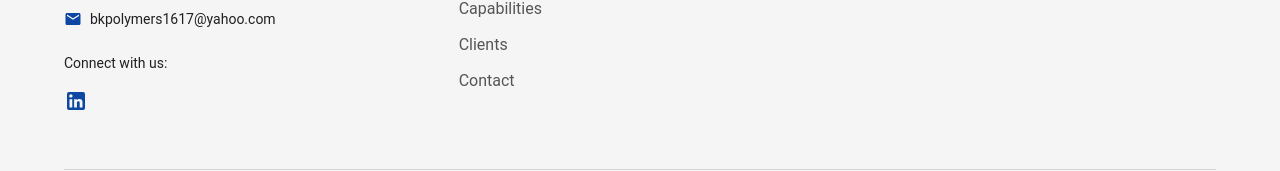
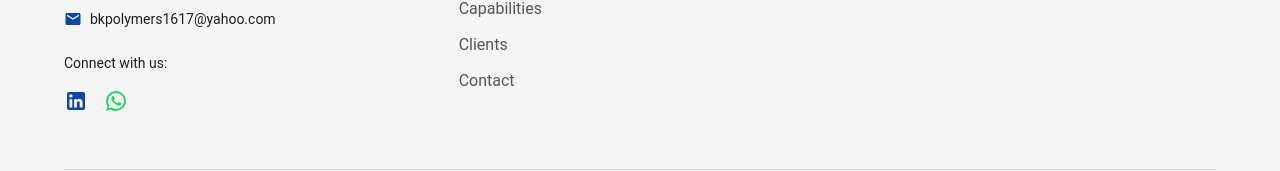
Before and after one commit to sanat75/bkpolymers, a React (Create React App) app: page / in a window 1280 px wide. Shown: the part 2435-2606 px from the top of the page. Built offline with nearby package versions, Linux system fonts and the light colour scheme.

Commit message:
update10

```diff
--- a/src/components/Footer.js
+++ b/src/components/Footer.js
@@ -1,3 +1,4 @@
+// 1. Add WhatsApp icon to imports
 import React from "react";
 import {
   Box,
@@ -13,6 +14,7 @@ import LinkedInIcon from "@mui/icons-material/LinkedIn";
 import EmailIcon from "@mui/icons-material/Email";
 import PhoneIcon from "@mui/icons-material/Phone";
 import LocationOnIcon from "@mui/icons-material/LocationOn";
+import WhatsAppIcon from "@mui/icons-material/WhatsApp"; // Add this import
 import makeinindia from "../assets/makeinindia.png";
 
 function Footer() {
@@ -47,8 +49,19 @@ function Footer() {
               >
                 <LinkedInIcon />
               </IconButton>
+              {/* Add WhatsApp icon button here */}
+              <IconButton
+                component="a"
+                href="https://wa.me/919810369639"
+                target="_blank"
+                sx={{ color: "#25D366" }}
+              >
+                <WhatsAppIcon />
+              </IconButton>
             </Box>
           </Grid>
+
+          {/* Rest of the code remains the same */}
 
           {/* Quick Links */}
           <Grid item xs={12} sm={6} md={4}>
```
